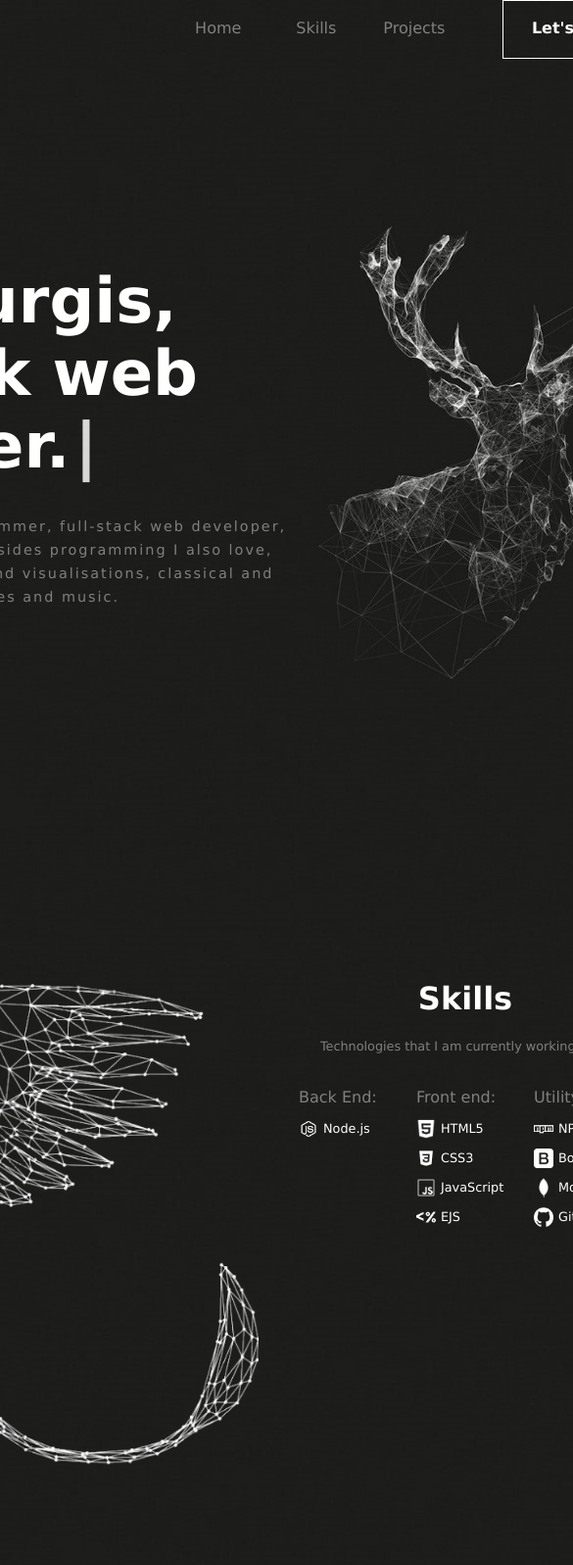
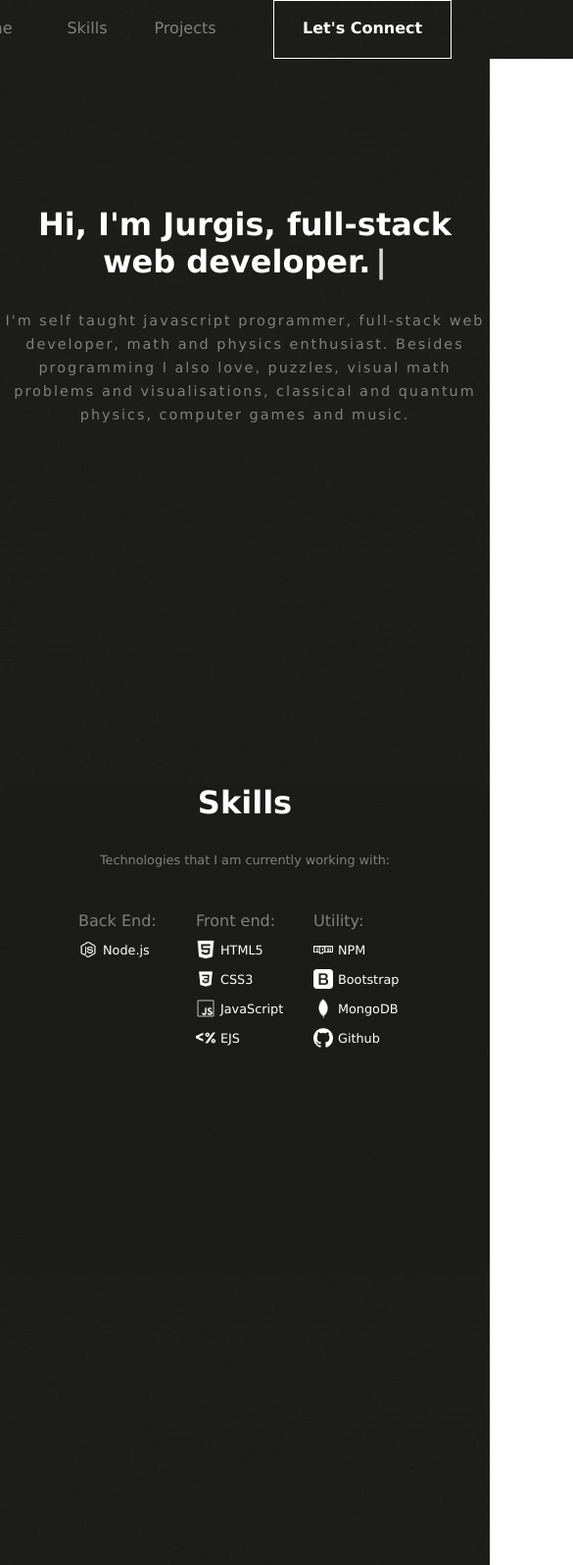
Before and after one commit to JurgisGuscia/portfolio, a website: page index.html in a window 390 px wide. Shown: the top 1597 px of the page at 98% size, 585 px wide, since content can reach past the window. Drawn offline with nearby package versions, Linux system fonts and the light colour scheme.

Commit message:
adding first level of responsivness

```diff
--- a/app.js
+++ b/app.js
@@ -49,6 +49,6 @@ app.post("/", (req, res)=>{
         })
 })
 
-app.listen(process.env.PORT, ()=>{
+app.listen(process.env.PORT || 3000, ()=>{
     console.log("server started");
 })
--- a/public/css/custom.css
+++ b/public/css/custom.css
@@ -153,7 +153,6 @@ body::-webkit-scrollbar {
     margin-top: 20px;
     display: flex;
     justify-content: flex-end;
-
     padding-left: 600px;
   }
   .skillList{
@@ -301,3 +300,180 @@ footer{
   -moz-box-shadow: 1px 1px 16px 0px rgba(255,255,255,0.75);
   transition: ease-in-out 0.1s;
 }
+/* smaller resolutions devices that don't fit full page */
+@media (width<1000px){
+  *{
+    margin: 0px;
+    padding: 0px;
+  }
+  .mainPageContainer{
+    min-width: 100vw;
+  }
+  .deerImageContainer{
+    position:absolute;
+    display: none;
+  }
+  .skillsPage, .projectsPage, .connectPage{
+    background: none;
+  }
+  .skillsPage{
+    width: 500px;
+    margin: auto;
+    background-color: rgba(25, 25, 25, 0.3);
+  }
+  .skillsTitle{
+    width: 400px;
+    color: white;
+    height: 40px;
+    text-align: center;
+    font-size: 2rem;
+    margin-top: 50px;
+    font-weight: bold;
+    margin: auto;
+    padding: 0px;
+  }
+  .skillsSubTitle{
+    width: 400px;
+    color: white;
+    margin:auto;
+    height: 20px;
+    padding: 0px;
+    margin-top: 30px;
+    text-align: center;
+    font-size: 0.8rem;
+    color: grey;
+  }
+  .skillsContainer{
+    width: 360px;
+    height: 400px;
+    margin-top: 20px;
+    display: flex;
+    justify-content: flex-end;
+    padding-left: 0px;
+    margin: auto;
+  }
+  .skillList{
+    display: inline-block;
+    width: 100px;
+    height: 180px;
+    margin-top: 30px;
+    padding: 10px;
+    vertical-align: top;
+  }
+  .skillListTitle{
+    color: grey;
+    margin-bottom: 10px;
+  }
+  .listOfSkills{
+    text-decoration: none;
+    list-style: none;
+    padding-left: 0;
+    color: white;
+    font-size: 0.8rem;
+    text-align: left;
+  }
+  .listOfSkills img{
+    width: 20px;
+    height: 20px;
+    margin-right: 5px;
+    filter: invert(1);
+  }
+  .listOfSkillsItem{
+    display: flex;
+    align-items: center;
+    margin-bottom: 10px;
+  }
+  .header{
+    display: flex;
+    justify-content: center;
+    position:fixed;
+    min-width: 550px;
+    height: 60px;
+    background: url("../img/bg.bmp");
+    z-index: 30;
+}
+  .navBar{
+    list-style: none;
+    text-decoration: none;
+    cursor: default;
+  }
+
+  .homePage{
+    text-align: center;
+    width: 500px;;
+    height: 300px;
+    vertical-align: top;
+    margin: auto;
+    margin-top: 200px;
+    margin-bottom: 300px;
+}
+.introContainer{
+    height: 100px;
+    width: 500px;
+    display: inline-block;
+    vertical-align: top;
+}
+.introTitle{
+    margin-top: 10px;
+    height: 100px;
+    color: white;
+    font-weight: bold;
+    font-size: 2rem;
+}
+.intro{
+    color: grey;
+    font-size: 0.9rem;
+    letter-spacing: 2px;
+    line-height: 1.5rem;
+    padding: 5px;
+}
+
+.projectsPage{
+  width: 500px;
+  height: 500px;
+  margin-top: 300px;
+  vertical-align: top;
+}
+.projectsTitle{
+  width: 500px;
+  color: white;
+  height: 40px;
+  text-align: center;
+  font-size: 2rem;
+  margin-top: 50px;
+  font-weight: bold;
+  display: block;
+}
+.projectsContent{
+  display: block;
+  width: 500px;
+  border-radius: 10px;
+  height: 400px;
+  margin-top: 50px;
+  border: none;
+}
+.connectTitle{
+  padding: 0px;
+  color: white;
+  height: 50px;
+  text-align: center;
+  font-size: 2rem;
+  margin-top: 50px;
+  font-weight: bold;
+  display: block;
+  width: 500px;
+  margin-left: 0px;
+  padding-top:8px;
+}
+.connectContent{
+  display: block;
+  width: 500px;
+  margin-left: 0px;
+  height: 350px;
+  margin-top: 20px;
+}
+}
+/* phones */
+/* @media (width<600px){
+
+}   */
```
